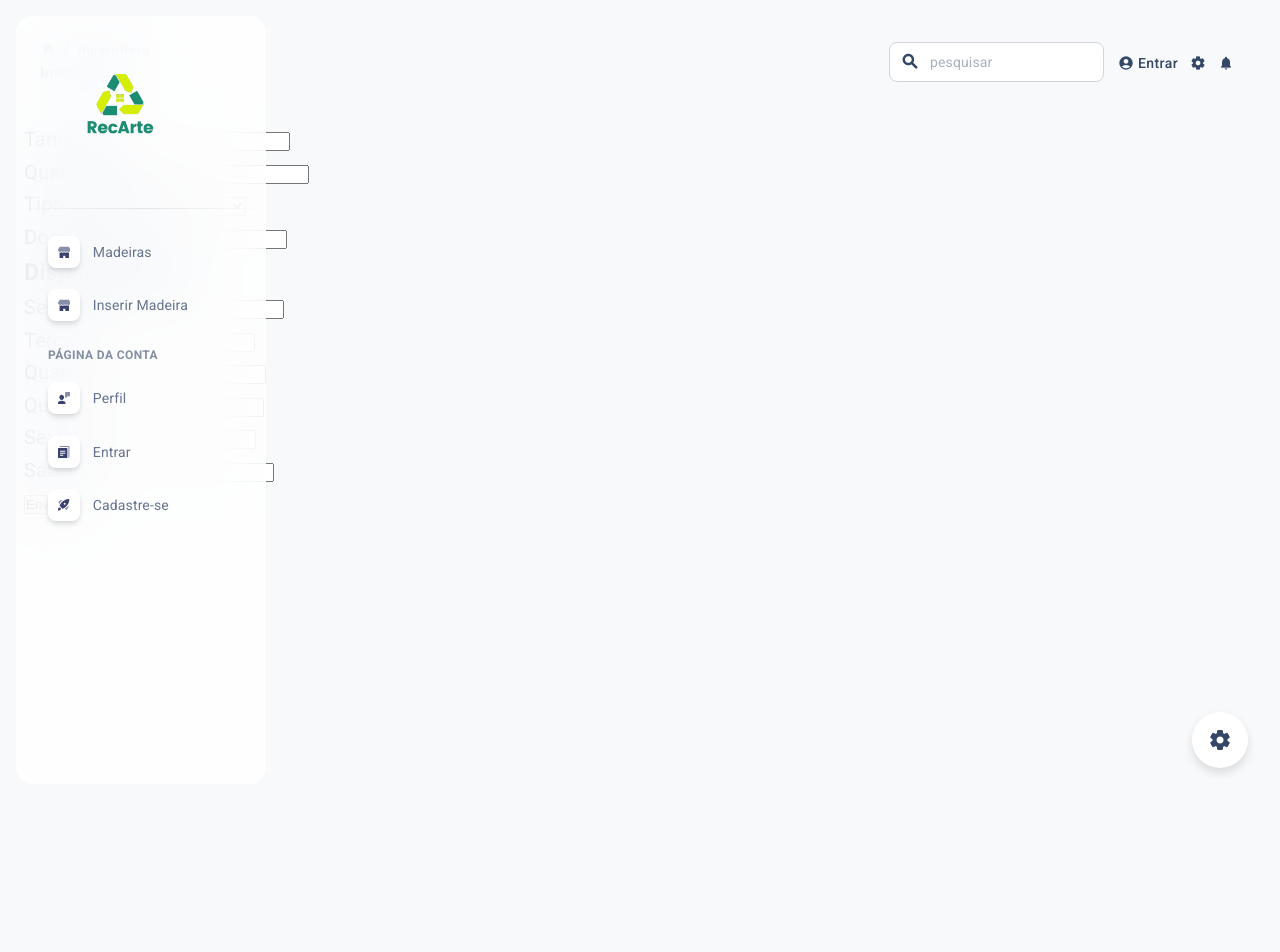
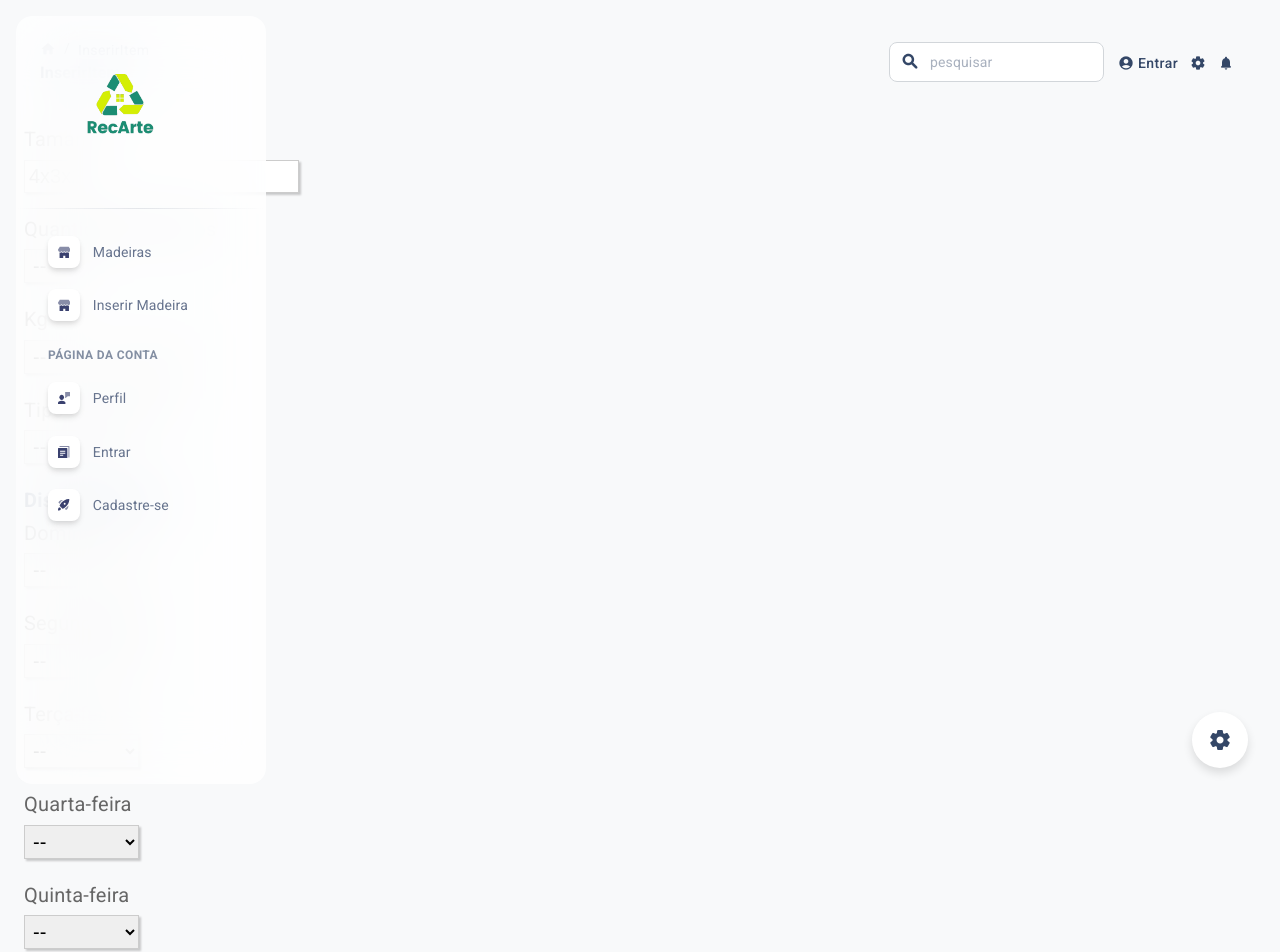
Before and after one commit to danielclm14/Reciclarte, a React (Create React App) app: page /inserirItem in a window 1280 px wide. Shown: the top 952 px of the page. Before the commit the page ends 859 px from the top, so only its background shows below. Built offline with nearby package versions, Linux system fonts and the light colour scheme.

Commit message:
adicionando formulario de inserir intem

```diff
--- /dev/null
+++ b/src/components/Formulario1/Formulario1.jsx
@@ -0,0 +1,197 @@
+import React  from 'react';
+import './Formulario1.scss' ;
+
+
+
+export default class NameForm extends React.Component {
+    constructor(props) {
+      super(props);
+      this.state = {value: ''};
+
+      this.handleChange = this.handleChange.bind(this);
+      this.handleSubmit = this.handleSubmit.bind(this);
+    }
+
+    handleChange(event) {
+      this.setState({value: event.target.value});
+    }
+
+    handleSubmit(event) {
+      alert('Item Registrado com sucesso' );
+      event.preventDefault();
+    }
+
+    render() {
+
+
+
+        return (
+<div>
+<form action="#" method="post" onSubmit={this.handleSubmit}>
+    <fieldset>
+        <fieldset class="grupo">
+        <div class="campo">
+                <label for="nome" >Tamanho</label>
+                <input type="text" id="nome" name="nome"   placeholder="4x3x2"/>
+            </div>
+            {/* <div class="campo">
+                <label for="snome">Quantidade</label>
+                <input type="text" id="snome" name="snome"   placeholder="" />
+            </div> */}
+            <div class="campo">
+                <label for="qtsaco">Quantidade de Sacos</label>
+                <select name="qtsaco" id="qtsaco">
+                    <option value="">--</option>
+                    <option value="3">3</option>
+                    <option value="5">5</option>
+                    <option value="10">10</option>
+                    <option value="30">30</option>
+                </select>
+            </div>
+
+            <div class="campo">
+                <label for="kg">Kg</label>
+                <select name="kg" id="kg">
+                    <option value="">--</option>
+                    <option value="sacos de 3kg">sacos de 3kg</option>
+                    <option value="sacos de 5kg">sacos de 5kg</option>
+                    <option value="sacos de 10kg">sacos de 10kg</option>
+                    <option value="sacos de 30kg">sacos de 30kg</option>
+                </select>
+            </div>
+        </fieldset>
+        {/* <div class="campo">
+            <label>Sexo</label>
+            <label>
+                <input type="radio" name="sexo" value="masculino" /> Masculino
+            </label>
+            <label>
+                <input type="radio" name="sexo" value="feminino" /> Feminino
+            </label>
+        </div> */}
+        {/* <div class="campo">
+            <label for="email">E-mail</label>
+            <input type="text" id="email" name="email"  value="" />
+        </div>
+        <div class="campo">
+            <label for="telefone">Telefone</label>
+            <input type="text" id="telefone" name="telefone"  value="" />
+        </div> */}
+
+        <fieldset class="grupo">
+            {/* <div class="campo">
+                <label for="cidade">Cidade</label>
+                <input type="text" id="cidade" name="cidade"  value="" />
+            </div> */}
+            <div class="campo">
+                <label for="estado">Tipo de Madeira</label>
+                <select name="estado" id="estado">
+                    <option value="">--</option>
+                    <option value="PR">Pinus</option>
+                </select>
+            </div>
+        </fieldset>
+
+        {/* <div class="campo">
+            <label for="mensagem">Mensagem</label>
+            <textarea rows="6"  id="mensagem" name="mensagem"></textarea>
+        </div> */}
+
+        {/* <div class="campo">
+            <label>Newsletter</label>
+            <label>
+                <input type="checkbox" name="newsletter" value="1" /> Gostaria de receber a Newsletter da empresa
+            </label>
+        </div> */}
+        <h4>Disponibilidade:</h4>
+        {/* <div class="campo">
+                <label for="snome">Domingo</label>
+                <input type="text" id="snome" name="snome"  value="" />
+        </div> */}
+
+        <div class="campo">
+                <label for="domingo">Domingo</label>
+                <select name="domingo" id="domingo">
+                    <option value="">--</option>
+                    <option value="08h - 12h">08h - 12h</option>
+                    <option value="09h - 12h">09h - 12h</option>
+                    <option value="12h - 18h">12h - 18h</option>
+                    <option value="13h - 18h">13h - 18h</option>
+                    <option value="13h - 20h">13h - 20h</option>
+                </select>
+        </div>
+        <div class="campo">
+                <label for="domingo">Segunda-feira</label>
+                <select name="domingo" id="domingo">
+                    <option value="">--</option>
+                    <option value="08h - 12h">08h - 12h</option>
+                    <option value="09h - 12h">09h - 12h</option>
+                    <option value="12h - 18h">12h - 18h</option>
+                    <option value="13h - 18h">13h - 18h</option>
+                    <option value="13h - 20h">13h - 20h</option>
+                </select>
+        </div>
+        <div class="campo">
+                <label for="domingo">Terça-feira</label>
+                <select name="domingo" id="domingo">
+                    <option value="">--</option>
+                    <option value="08h - 12h">08h - 12h</option>
+                    <option value="09h - 12h">09h - 12h</option>
+                    <option value="12h - 18h">12h - 18h</option>
+                    <option value="13h - 18h">13h - 18h</option>
+                    <option value="13h - 20h">13h - 20h</option>
+                </select>
+        </div>
+        <div class="campo">
+                <label for="domingo">Quarta-feira</label>
+                <select name="domingo" id="domingo">
+                    <option value="">--</option>
+                    <option value="08h - 12h">08h - 12h</option>
+                    <option value="09h - 12h">09h - 12h</option>
+                    <option value="12h - 18h">12h - 18h</option>
+                    <option value="13h - 18h">13h - 18h</option>
+                    <option value="13h - 20h">13h - 20h</option>
+                </select>
+        </div>
+        <div class="campo">
+                <label for="domingo">Quinta-feira</label>
+                <select name="domingo" id="domingo">
+                    <option value="">--</option>
+                    <option value="08h - 12h">08h - 12h</option>
+                    <option value="09h - 12h">09h - 12h</option>
+                    <option value="12h - 18h">12h - 18h</option>
+                    <option value="13h - 18h">13h - 18h</option>
+                    <option value="13h - 20h">13h - 20h</option>
+                </select>
+        </div>
+        <div class="campo">
+                <label for="domingo">Sexta-feira</label>
+                <select name="domingo" id="domingo">
+                    <option value="">--</option>
+                    <option value="08h - 12h">08h - 12h</option>
+                    <option value="09h - 12h">09h - 12h</option>
+                    <option value="12h - 18h">12h - 18h</option>
+                    <option value="13h - 18h">13h - 18h</option>
+                    <option value="13h - 20h">13h - 20h</option>
+                </select>
+        </div>
+        <div class="campo">
+                <label for="domingo">Sábado</label>
+                <select name="domingo" id="domingo">
+                    <option value="">--</option>
+                    <option value="08h - 12h">08h - 12h</option>
+                    <option value="09h - 12h">09h - 12h</option>
+                    <option value="12h - 18h">12h - 18h</option>
+                    <option value="13h - 18h">13h - 18h</option>
+                    <option value="13h - 20h">13h - 20h</option>
+                </select>
+        </div>
+
+        <button type="submit" name="submit">Enviar</button>
+    </fieldset>
+</form>
+</div>
+        );
+
+}
+}
--- /dev/null
+++ b/src/components/Formulario1/Formulario1.scss
@@ -0,0 +1,84 @@
+* {
+    margin: 0;
+    padding: 0;
+}
+
+fieldset {
+    border: 0;
+}
+
+body, input, select, textarea, button {
+    font-family: sans-serif;
+    font-size: 1em;
+}
+
+.grupo:before, .grupo:after {
+    content: " ";
+    display: table;
+}
+
+.grupo:after {
+    clear: both;
+}
+
+.campo {
+    margin-bottom: 1em;
+}
+
+.campo label {
+    margin-bottom: 0.2em;
+    color: #666;
+    display: block;
+}
+
+fieldset.grupo .campo {
+    float:  left;
+    margin-right: 1em;
+}
+
+.campo input[type="text"],
+.campo input[type="email"],
+.campo input[type="url"],
+.campo input[type="tel"],
+.campo select,
+.campo textarea {
+    padding: 0.2em;
+    border: 1px solid #CCC;
+    box-shadow: 2px 2px 2px rgba(0,0,0,0.2);
+    display: block;
+}
+
+.campo select option {
+    padding-right: 1em;
+}
+
+.campo input:focus, .campo select:focus, .campo textarea:focus {
+    background: #D4EE04;
+}
+
+.campo label.checkbox {
+    color: #000;
+    display: inline-block;
+    margin-right: 1em;
+}
+
+// .botao {
+//     font-size: 1.5em;
+//     background: greenyellow;
+//     border: 0;
+//     margin-bottom: 1em;
+//     color: #FFF;
+//     padding: 0.2em 0.6em;
+//     box-shadow: 2px 2px 2px rgba(0,0,0,0.2);
+//     text-shadow: 1px 1px 1px rgba(0,0,0,0.5);
+// }
+
+// .botao:hover {
+//     background: greenyellow;
+//     box-shadow: inset 2px 2px 2px rgba(0,0,0,0.2);
+//     text-shadow: none;
+// }
+
+// .botao, select, label.checkbox {
+//     cursor: pointer;
+// }
--- a/src/layouts/inserirItem/index.js
+++ b/src/layouts/inserirItem/index.js
@@ -30,6 +30,7 @@ import DashboardNavbar from "examples/Navbars/DashboardNavbar";
 import Grid from "@mui/material/Grid";
 //-------
 import Formulario from "../../components/Formulario/formulario"
+import Formulario1 from "../../components/Formulario1/Formulario1"
 
 function Inserir() {
 
@@ -39,7 +40,7 @@ function Inserir() {
       <SoftBox py={3}>
                 <Grid container spacing={3}>
                   <Grid item xs={12} md={2} xl={3}>
-                  <Formulario />
+                  <Formulario1 />
                   </Grid>
                 </Grid>
       </SoftBox>
```
